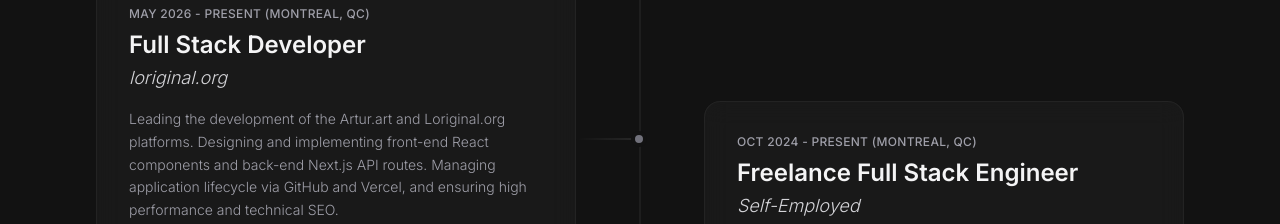
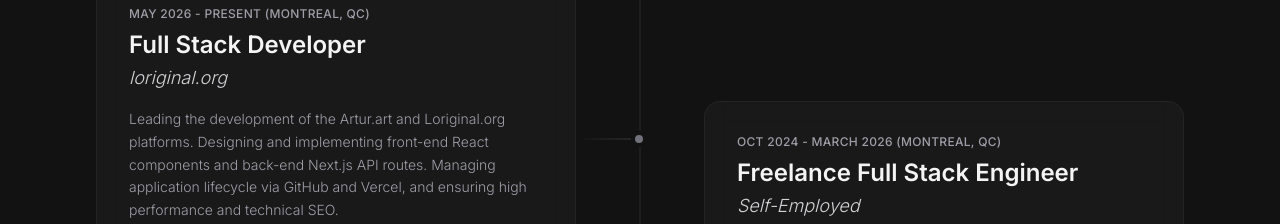
Before and after one commit to yashpatel521/yashpatel521, a Next.js app: page /yashpatel521/ in a window 1280 px wide. Shown: the part 4660-4884 px from the top of the page. Built offline with nearby package versions, Linux system fonts and the light colour scheme.

Commit message:
Experience updated

```diff
--- a/src/components/Experience.tsx
+++ b/src/components/Experience.tsx
@@ -24,7 +24,7 @@ const experiences: ExperienceItem[] = [
     id: 1,
     role: "Freelance Full Stack Engineer",
     company: "Self-Employed",
-    date: "Oct 2024 - Present (Montreal, QC)",
+    date: "Oct 2024 - March 2026 (Montreal, QC)",
     description: "Specialized in advanced web analysis, backend automation, and AI-driven system development. Architected AI-powered automation platforms using GraphQL, AWS Lambda, and serverless frameworks to optimize enterprise workflows.",
     skills: ["Node.js", "TypeScript", "AWS Lambda", "GraphQL", "AI/LLMs"],
   },
```
